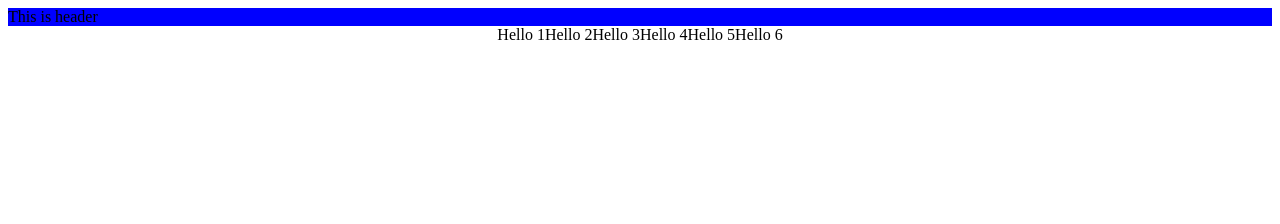
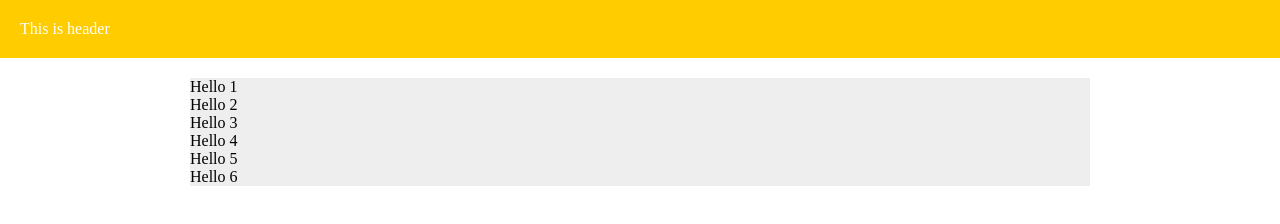
Before and after one commit to bem-hackaton-12-16/bem-grid, a website: page common.bundles/index/index.html in a window 1280 px wide. Drawn offline with Linux system fonts and the light colour scheme.

Commit message:
Добавлен стили для header'а

```diff
--- a/common.blocks/header/header.post.css
+++ b/common.blocks/header/header.post.css
@@ -1,3 +1,7 @@
 .header {
-    background-color: var(--color-blue);
+    padding: 20px;
+    font-family: 'Yandex Sans Text', 'PT Sans';
+    background-color: var(--color-yellow);
+    color: var(--color-white);
+    margin-bottom: 20px;
 }
--- /dev/null
+++ b/common.blocks/main-content/main-content.deps.js
@@ -0,0 +1,3 @@
+({
+    mustDeps: ['vars']
+})
--- /dev/null
+++ b/common.blocks/main-content/main-content.post.css
@@ -0,0 +1,7 @@
+:root {
+    --maxWidth: 900px;
+}
+
+.main-content {
+    background-color: #EEE;
+}
--- a/common.blocks/row/row.deps.js
+++ b/common.blocks/row/row.deps.js
@@ -4,6 +4,7 @@
         {block: 'vars'}
     ],
     shouldDeps : [
-        {elems : 'col'}
+        {elems : 'col'},
+        {block : 'main-content'}
     ]
 }];
--- a/common.blocks/vars/vars.post.css
+++ b/common.blocks/vars/vars.post.css
@@ -3,8 +3,8 @@
     --maxWidth: 1100px;
     --gutter: 10px;
     --flex: 'flex';
-    --size: 11;
     --columnsExceptOne: 11;
 
-    --color-blue: #00f;
+    --color-yellow: #fc0;
+    --color-white: #fff;
 }
--- a/common.bundles/index/index.css
+++ b/common.bundles/index/index.css
@@ -1483,13 +1483,20 @@
         order: 1;
     }
 }
+.main-content {
+    background-color: #EEE;
+}
 .header {
-    background-color: #00f;
+    padding: 20px;
+    font-family: 'Yandex Sans Text', 'PT Sans';
+    background-color: #fc0;
+    color: #fff;
+    margin-bottom: 20px;
 }
 .row {
     display: flex;
     flex-flow: row wrap;
-    max-width: 1100px;
+    max-width: 900px;
     margin-left: auto;
     margin-right: auto;
 }
--- a/common.bundles/index/index.deps.js
+++ b/common.bundles/index/index.deps.js
@@ -10,6 +10,9 @@ exports.deps = [
         "elem": "col"
     },
     {
+        "block": "main-content"
+    },
+    {
         "block": "header"
     },
     {
--- a/common.bundles/index/index.html
+++ b/common.bundles/index/index.html
@@ -5,6 +5,7 @@
     <meta name="viewport"
           content="width=device-width, user-scalable=no, initial-scale=1.0, maximum-scale=1.0, minimum-scale=1.0">
     <meta http-equiv="X-UA-Compatible" content="ie=edge">
+    <style>body {margin: 0;}</style>
     <link type="text/css" rel="stylesheet" href="index.css">
     <title>BEM</title>
 </head>
@@ -12,13 +13,13 @@
     <div class="header">This is header</div>
 
     <div class="content">
-        <div class="row row_mac">
-            <div class="row__col">Hello 1</div>
-            <div class="row__col">Hello 2</div>
-            <div class="row__col">Hello 3</div>
-            <div class="row__col">Hello 4</div>
-            <div class="row__col">Hello 5</div>
-            <div class="row__col">Hello 6</div>
+        <div class="row main-content">
+            <div class="row__col row__col_sw_2 row__col_mw_4 row__col_lw_12">Hello 1</div>
+            <div class="row__col row__col_sw_2 row__col_mw_4 row__col_lw_12">Hello 2</div>
+            <div class="row__col row__col_sw_2 row__col_mw_4 row__col_lw_12">Hello 3</div>
+            <div class="row__col row__col_sw_2 row__col_mw_4 row__col_lw_12">Hello 4</div>
+            <div class="row__col row__col_sw_2 row__col_mw_4 row__col_lw_12">Hello 5</div>
+            <div class="row__col row__col_sw_2 row__col_mw_4 row__col_lw_12">Hello 6</div>
         </div>
     </div>
 </body>
```
